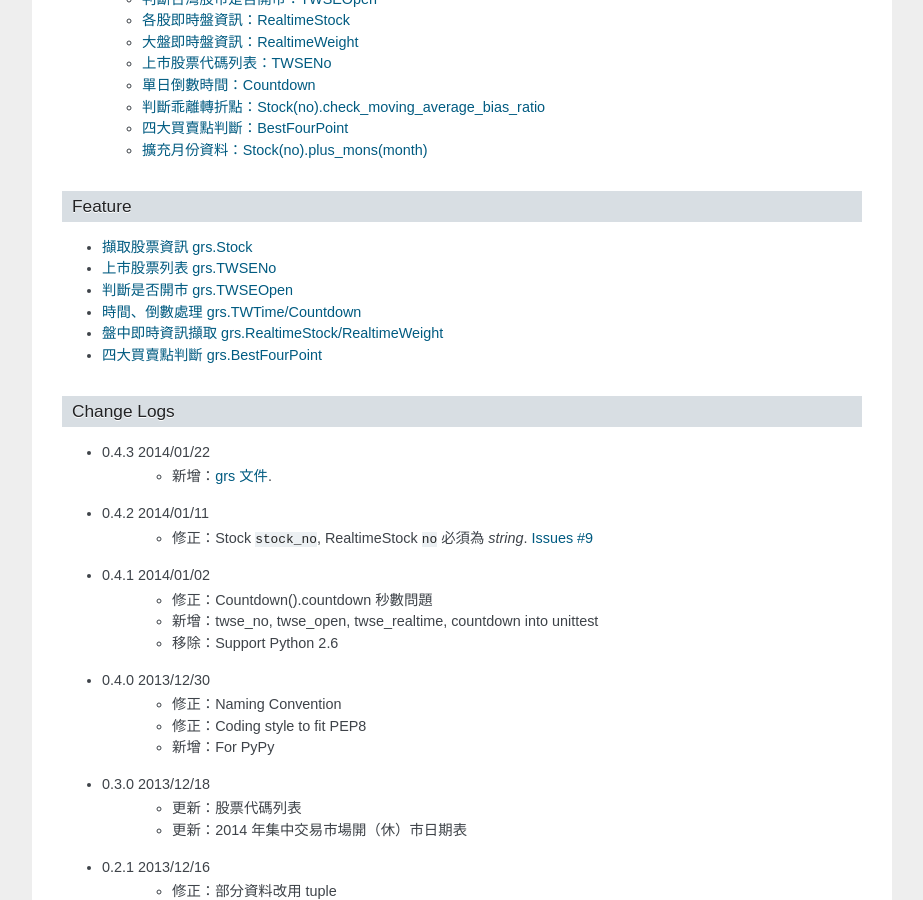
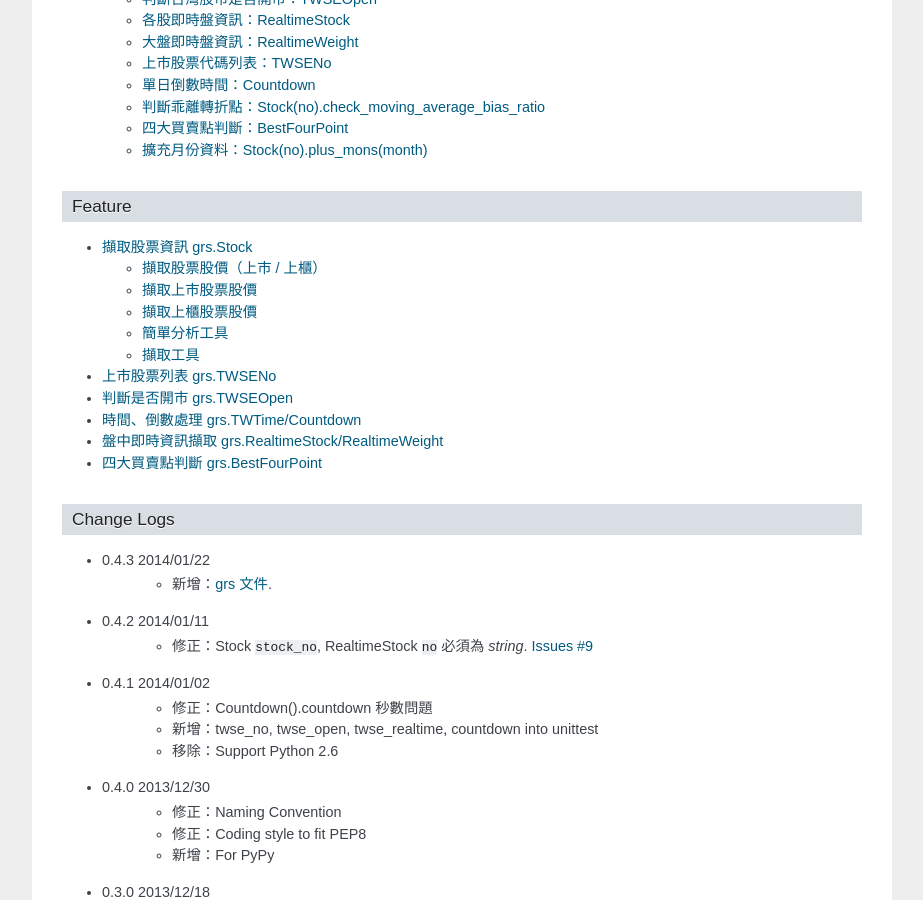
Before and after one commit to toomore/grs, a Sphinx documentation site: the page built from docs/source/index.rst, in a window 1280 px wide and 900 px high, scrolled down 908 px. Shown: the whole window, without its empty margins (198-1121 px from the left). Built offline with Sphinx 7.4.7, drawn with Linux system fonts in a browser that asks for light colours; formulas are drawn with MathJax 3.

Commit message:
Update fetch_data docs.

```diff
--- a/docs/source/fetch_data.rst
+++ b/docs/source/fetch_data.rst
@@ -1,6 +1,31 @@
 Stock 擷取股票資訊
 ==========================
 
+
+擷取股票股價（上市 / 上櫃）
+---------------------------
 .. autoclass:: grs.Stock
+   :members:
+
+擷取上市股票股價
+---------------------------
+.. autoclass:: grs.fetch_data.TWSEFetch
    :show-inheritance:
    :inherited-members:
+
+擷取上櫃股票股價
+---------------------------
+.. autoclass:: grs.fetch_data.GRETAIFetch
+   :show-inheritance:
+   :inherited-members:
+
+簡單分析工具
+---------------------------
+.. autoclass:: grs.fetch_data.SimpleAnalytics
+   :members:
+
+擷取工具
+---------------------------
+.. autoclass:: grs.fetch_data.FetchData
+   :show-inheritance:
+   :inherited-members:
```
Also changed, not shown: 1 other file.
